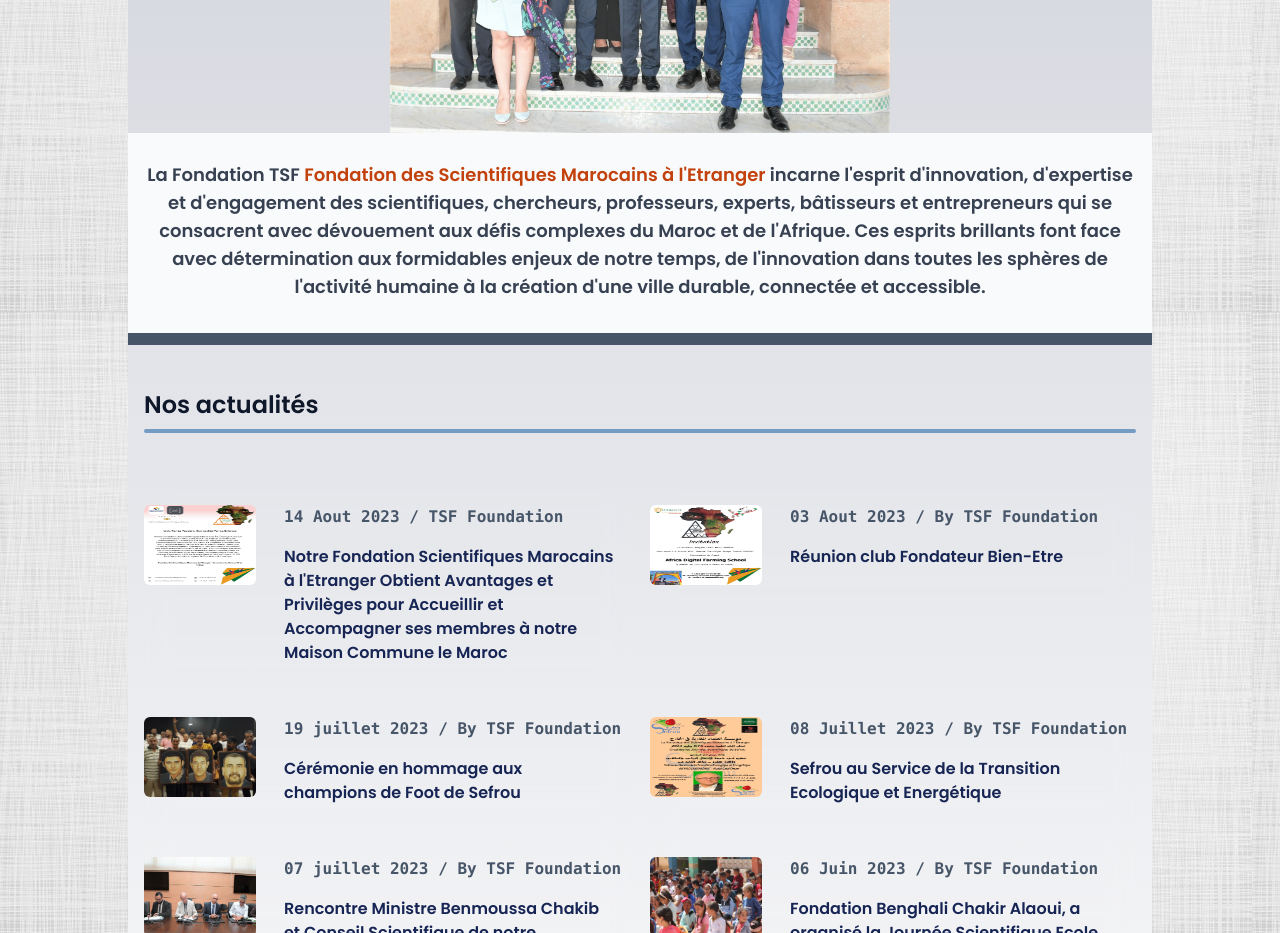
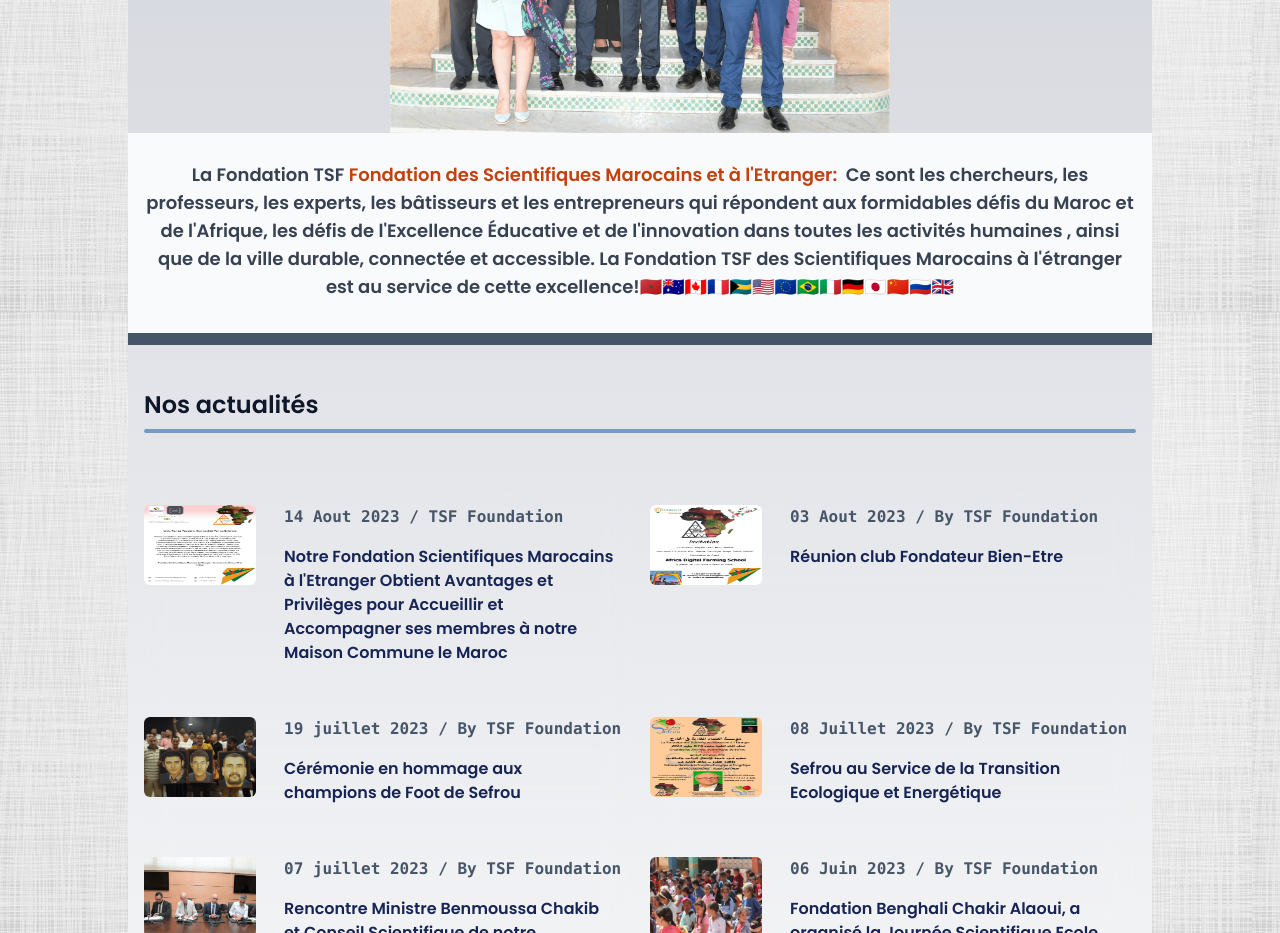
Before and after one commit to Oussa-Err/TSF, a Next.js app: page / in a window 1280 px wide. Shown: the part 940-1873 px from the top of the page. Built offline with nearby package versions, Linux system fonts and the light colour scheme.

Commit message:
home content updated

```diff
--- a/src/app/page.jsx
+++ b/src/app/page.jsx
@@ -16,8 +16,8 @@
               </span>
             </h1>
             <p className="p-5  text-white">
-                Rejoignez-nous dans notre quête pour un Maroc plus fort grâce à
-                la science et à l'expertise internationale.
+              Rejoignez-nous dans notre quête pour un Maroc plus fort grâce à la
+              science et à l'expertise internationale.
             </p>
           </div>
           <Image
@@ -33,15 +33,15 @@
           <p className="md:text-center p-7 font-thin bg-slate-50 text-lg text-gray-700 pb-8 px-4">
             La Fondation TSF&nbsp;
             <span className="font-bold text-orange-700">
-                Fondation des Scientifiques Marocains à l'Etranger
+              Fondation des Scientifiques Marocains et à l'Etranger:
             </span>
-              &nbsp;incarne l'esprit d'innovation, d'expertise et d'engagement des
-              scientifiques, chercheurs, professeurs, experts, bâtisseurs et
-              entrepreneurs qui se consacrent avec dévouement aux défis
-              complexes du Maroc et de l'Afrique. Ces esprits brillants font
-              face avec détermination aux formidables enjeux de notre temps, de
-              l'innovation dans toutes les sphères de l'activité humaine à la
-              création d'une ville durable, connectée et accessible.
+            &nbsp; Ce sont les chercheurs, les professeurs, les experts, les
+            bâtisseurs et les entrepreneurs qui répondent aux formidables défis
+            du Maroc et de l'Afrique, les défis de l'Excellence Éducative et de
+            l'innovation dans toutes les activités humaines , ainsi que de la
+            ville durable, connectée et accessible. La Fondation TSF des
+            Scientifiques Marocains à l'étranger est au service de cette
+            excellence!🇲🇦🇦🇺🇨🇦🇫🇷🇧🇸🇺🇸🇪🇺🇧🇷🇮🇹🇩🇪🇯🇵🇨🇳🇷🇺🇬🇧
           </p>
           <div className="h-3 bg-slate-600"></div>
         </div>
@@ -69,9 +69,7 @@
                     alt="f"
                   />
                   <div className="flex-1">
-                      <p className="text-slate-600 font-mono pb-4">
-                        {news.date}
-                      </p>
+                    <p className="text-slate-600 font-mono pb-4">{news.date}</p>
                     <p className="pr-3 font-bold text-blue-950 hover:text-red-500 transition-all duration-200 ">
                       {news.title}
                     </p>
```
Lines whose indentation alone changed are shown as unchanged.
